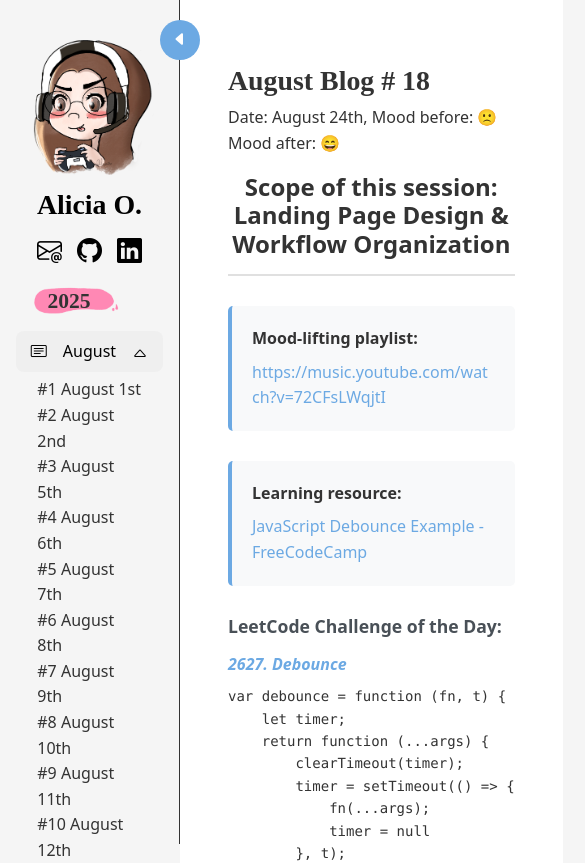
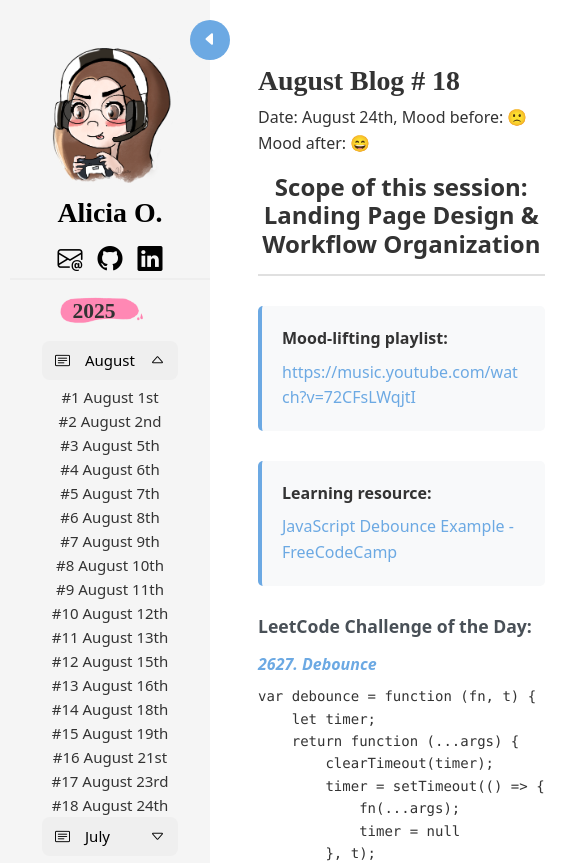
Before and after one commit to Alicia-OC/aliciaoc-portfolio, a React (Create React App) app: page /#/blog in a window 390 px wide. Shown: the top 863 px of the page, 585 px wide, since content can reach past the window. Built offline with nearby package versions, Linux system fonts and the light colour scheme; a web font is replaced by a local one.

Commit message:
added scroo bar and fixed the side menu header

```diff
--- a/src/pages/Blog.css
+++ b/src/pages/Blog.css
@@ -7,30 +7,69 @@
   box-sizing: border-box;
   height: 100vh;
   width: 250px;
-  padding: 5px 1em;
-  border-right: 1px solid;
 
   position: sticky;
   top: 0;
   align-self: start;
   transition: 200ms ease-in-out;
-  padding-top: 2rem;
+  overflow-y: scroll;
+  display: flex;
+  flex-direction: column;
+}
+
+.side-menu {
+  padding-top: 40px
+}
+
+.sidebar-content {
+  display: flex;
+  flex-direction: column;
+  height: 100%;
+  padding-left: 16px;
+}
+
+.sidebar::-webkit-scrollbar {
+  width: 10px;
+
+  /* Thin scrollbar for sidebars */
+}
+
+.sidebar::-webkit-scrollbar-track {
+  background: transparent;
+  margin: 0;
+}
+
+.sidebar::-webkit-scrollbar-thumb {
+  background: rgba(0, 0, 0, 0.2);
+  border-radius: 3px;
+}
+
+.sidebar::-webkit-scrollbar-thumb:hover {
+  background: rgba(0, 0, 0, 0.4);
 }
 
 .sidebar.close {
-  padding: 40px 5px 0 5px;
-  width: 60px;
-  overflow: hidden;
+  width: 90px;
   transition: 300ms ease-in-out;
-}
-
-
-.sidebar ul {
-  padding: 0 1.3rem 0 1.3rem;
-  list-style: none;
 
 }
 
+.sidebar ul {
+  text-align: center;
+  list-style: none;
+  padding: 0;
+  margin: 0;
+}
+
+.blogs-listed {
+  flex: 1;
+  overflow-y: auto;
+  display: flex;
+  justify-content: center;
+  /* Center horizontally */
+  align-items: flex-start;
+
+}
 
 .img-small.close {
   opacity: 0;
@@ -46,7 +85,10 @@
 }
 
 
-
+.navbar-small {
+  justify-content: center;
+  align-items: center;
+}
 
 .sidebar li {
   list-style: none;
@@ -179,7 +221,7 @@
 /* When sidebar is closed, adjust button position */
 .sidebar.close~* .toggle-btn,
 .main-blog-container:has(.sidebar.close) .toggle-btn {
-  left: calc(var(--sidebar-closed-width, 60px) - 20px);
+  left: calc(var(--sidebar-closed-width, 70px) - 0px);
   /* Adjust --sidebar-closed-width to match your collapsed sidebar width */
 }
 
@@ -200,7 +242,6 @@
 .main-blogs-section {
   flex: 1;
   padding: 4rem;
-  overflow-y: auto;
   background-color: #fff;
 }
 
@@ -221,6 +262,12 @@
   text-align: center;
   transition: 300ms ease-in-out;
 
+  flex-shrink: 0;
+  background: #f5f5f5;
+  border-bottom: 2px solid #eee;
+  position: sticky;
+  top: 0;
+  z-index: 10;
 }
 
 .nav-head a {
@@ -244,12 +291,22 @@
 @media (max-width: 900px) {
 
   .sidebar {
-    width: 180px;
+    width: 210px;
+    font-size: 15px;
+    padding-left: 0;
+    padding-right: 0;
+
+  }
+
+  .sidebar-content {
+    padding-left: 10px;
 
   }
 
   .toggle-btn {
-    left: calc(var(--sidebar-width, 160px));
+
+    left: calc(var(--sidebar-width, 190px));
+
   }
 }
 
@@ -307,12 +364,6 @@
 }
 
 
-.blogs-listed {
-  display: flex;
-  justify-content: center;
-  align-items: center;
-}
-
 .blogs-listed button {
   display: flex;
   width: 100%;
--- a/src/pages/Blog.jsx
+++ b/src/pages/Blog.jsx
@@ -144,7 +144,7 @@ const Blog = () => {
           </button>
           <div className="sidebar-content">
             {" "}
-            <div className="nav-head">
+            <div className=" nav-head">
               <a
                 href="https://alicia-oc.github.io/aliciaoc-portfolio/"
                 className="got-to-homepage"
```
